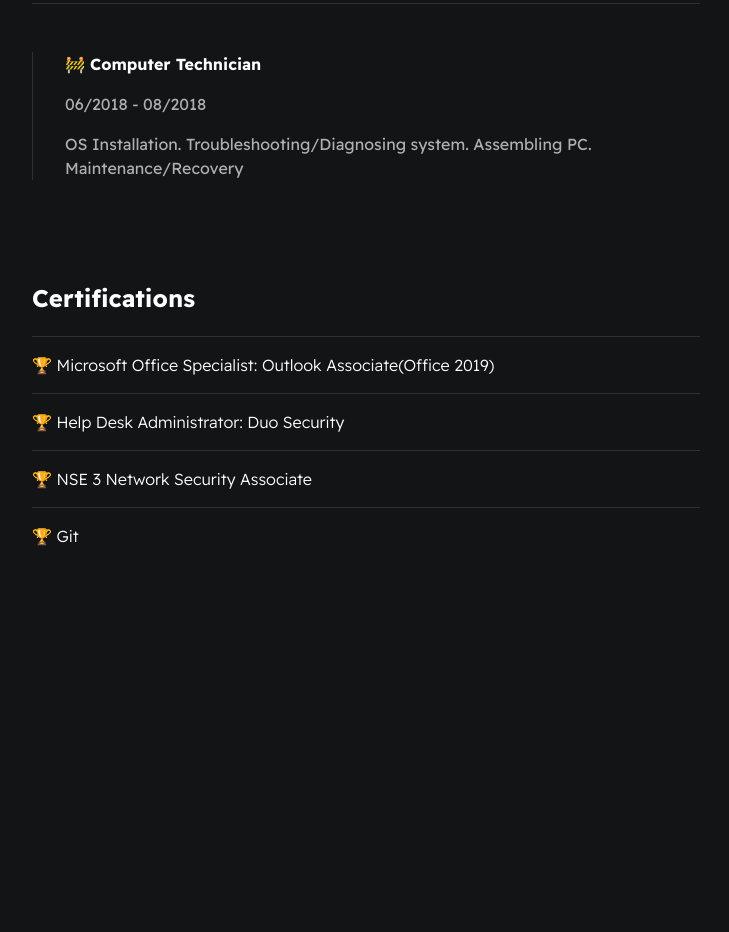
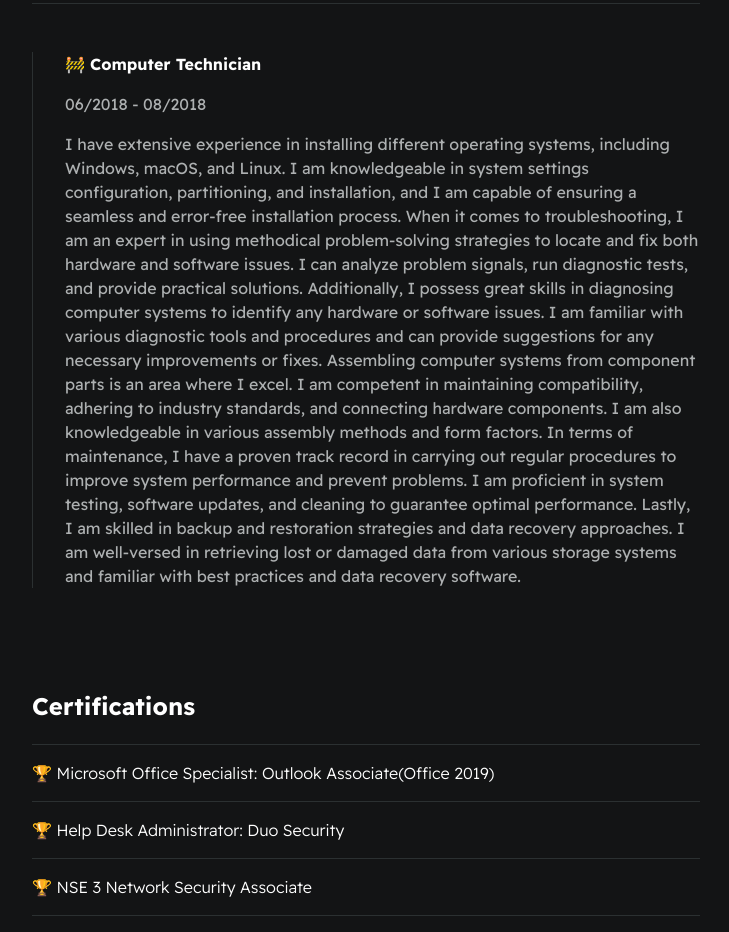
Before and after one commit to grimlord1999/Digital-Resume, a plain HTML site: page index.html in a window 1280 px wide. Shown: the part 2938-3870 px from the top of the page, without its empty margins (274-1003 px from the left). Before the commit the page ends 3542 px from the top, so only its background shows below. Drawn offline with Linux system fonts and the light colour scheme.

Commit message:
Updated Experience Field

```diff
--- a/index.html
+++ b/index.html
@@ -129,7 +129,18 @@
                 <div class="card--work-history">
                     <strong>🚧 Computer Technician</strong>
                     <p>06/2018 - 08/2018</p>
-                    <p>OS Installation. Troubleshooting/Diagnosing system. Assembling PC. Maintenance/Recovery</p>
+                    <p>I have extensive experience in installing different operating systems, including Windows, macOS, and Linux. I am knowledgeable in system settings configuration, partitioning, and installation, and I am capable of ensuring a seamless and error-free installation process.
+
+                        When it comes to troubleshooting, I am an expert in using methodical problem-solving strategies to locate and fix both hardware and software issues. I can analyze problem signals, run diagnostic tests, and provide practical solutions.
+
+                        Additionally, I possess great skills in diagnosing computer systems to identify any hardware or software issues. I am familiar with various diagnostic tools and procedures and can provide suggestions for any necessary improvements or fixes.
+
+                        Assembling computer systems from component parts is an area where I excel. I am competent in maintaining compatibility, adhering to industry standards, and connecting hardware components. I am also knowledgeable in various assembly methods and form factors.
+
+                        In terms of maintenance, I have a proven track record in carrying out regular procedures to improve system performance and prevent problems. I am proficient in system testing, software updates, and cleaning to guarantee optimal performance.
+
+                        Lastly, I am skilled in backup and restoration strategies and data recovery approaches. I am well-versed in retrieving lost or damaged data from various storage systems and familiar with best practices and data recovery software.
+                    </p>
 
                 </div>
 
```
